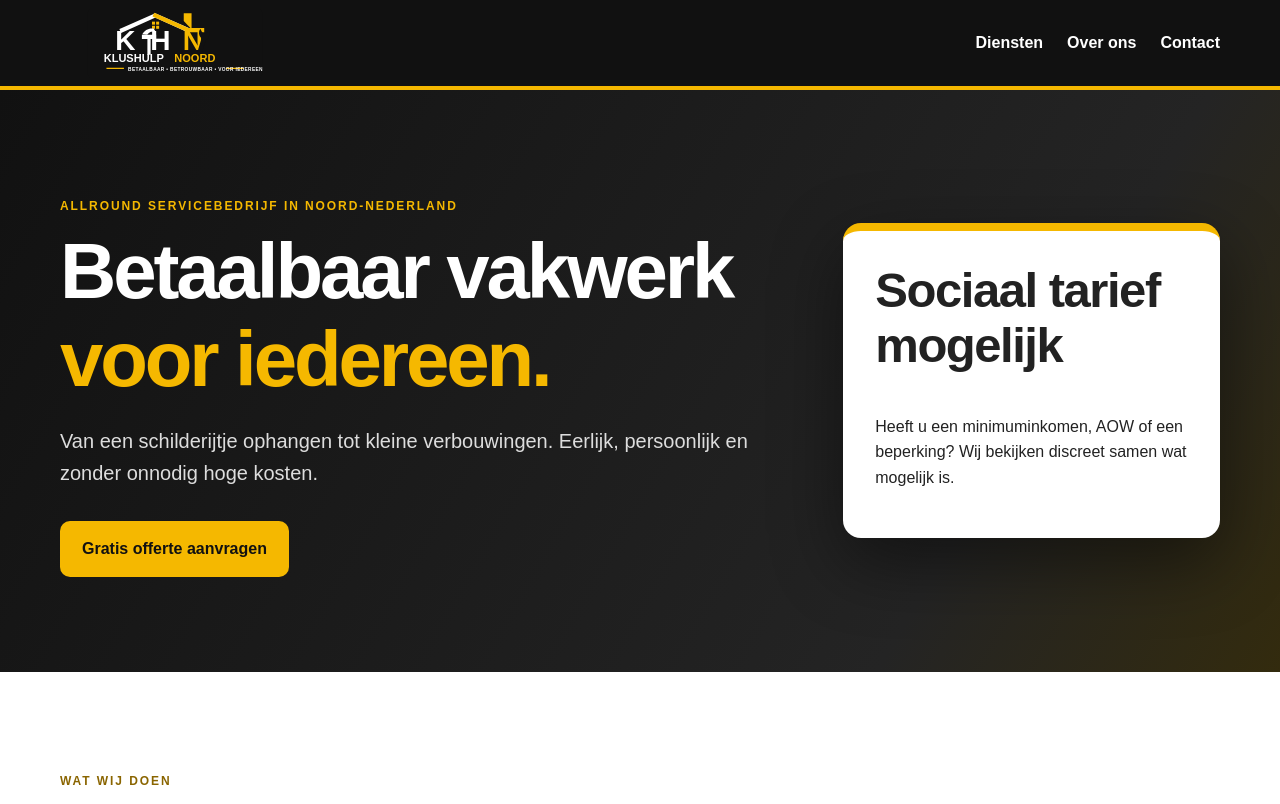
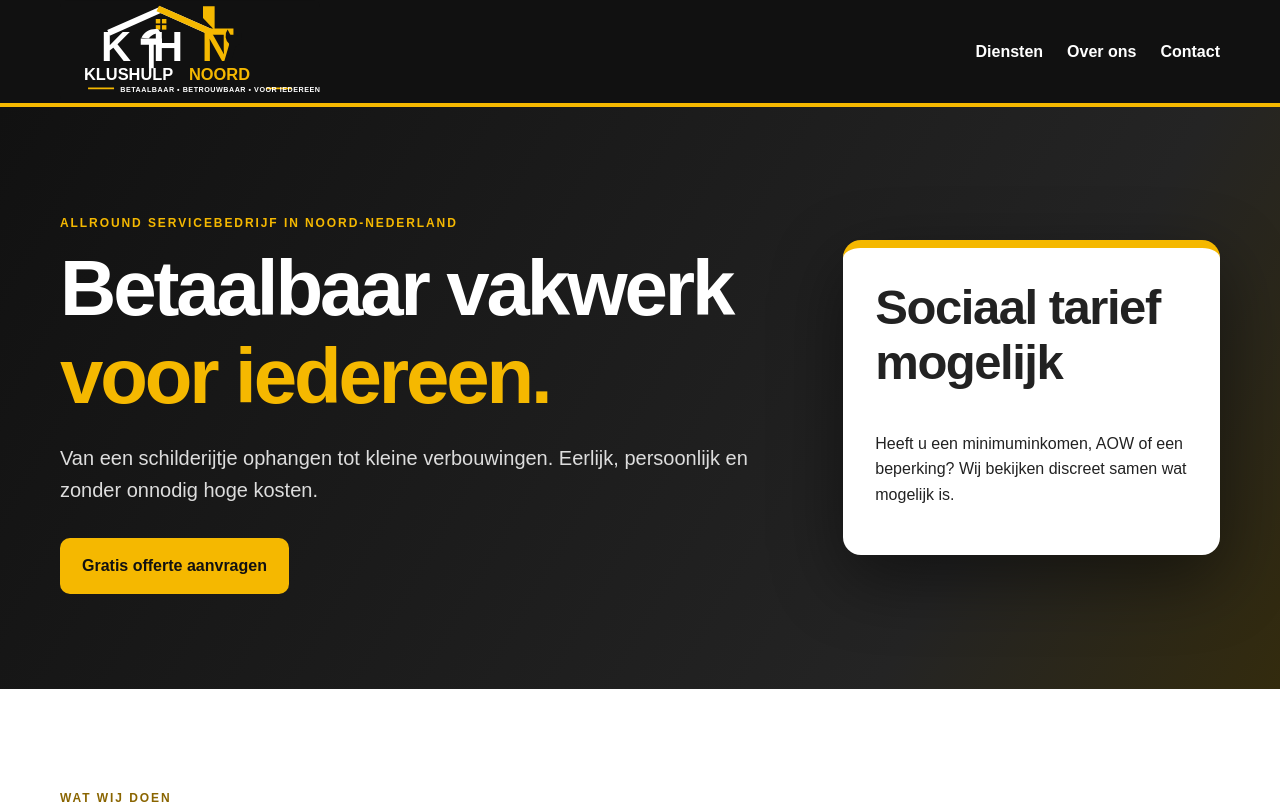
Before and after one commit to Jv420/KlusHulp-Noord-Website, a Next.js app: page / in a window 1280 px wide. Shown: the top 804 px of the page. Built offline with nearby package versions, Linux system fonts and the light colour scheme.

Commit message:
Gebruik het officiële logo in de websiteheader

```diff
--- a/app/page.tsx
+++ b/app/page.tsx
@@ -3,7 +3,7 @@ import Image from "next/image";
 const services = ["Kleine klussen en montage","Timmer- en herstelwerk","Schilder- en kitwerk","Kleine verbouwingen","Tuin en buiten","Klein auto-onderhoud op afspraak"];
 
 export default function Home(){return <>
-<header><div className="wrap nav"><Image src="/logo-klushulp-noord.svg" alt="KlusHulp Noord" width={230} height={69} priority/><nav><a href="#diensten">Diensten</a><a href="#over">Over ons</a><a href="#contact">Contact</a></nav></div></header>
+<header><div className="wrap nav"><Image className="site-logo" src="/logo-klushulp-noord.svg" alt="KlusHulp Noord - Betaalbaar vakwerk voor iedereen" width={260} height={103} priority/><nav><a href="#diensten">Diensten</a><a href="#over">Over ons</a><a href="#contact">Contact</a></nav></div></header>
 <main><section className="hero"><div className="wrap grid"><div><p className="eyebrow">Allround servicebedrijf in Noord-Nederland</p><h1>Betaalbaar vakwerk<br/><span>voor iedereen.</span></h1><p className="lead">Van een schilderijtje ophangen tot kleine verbouwingen. Eerlijk, persoonlijk en zonder onnodig hoge kosten.</p><a className="btn" href="mailto:info@klushulpnoord.nl?subject=Offerteaanvraag">Gratis offerte aanvragen</a></div><aside><h2>Sociaal tarief mogelijk</h2><p>Heeft u een minimuminkomen, AOW of een beperking? Wij bekijken discreet samen wat mogelijk is.</p></aside></div></section>
 <section id="diensten" className="section"><div className="wrap"><p className="eyebrow dark">Wat wij doen</p><h2>Van kleine klus tot renovatie</h2><div className="cards">{services.map(s=><article key={s}><h3>{s}</h3><p>Neem contact op voor een eerlijke inschatting en duidelijke prijsafspraak.</p></article>)}</div></div></section>
 <section id="over" className="section black"><div className="wrap cols"><div><p className="eyebrow">Onze missie</p><h2>Wij kijken niet alleen naar de klus, maar ook naar de mens.</h2></div><p>KlusHulp Noord is opgericht vanuit de overtuiging dat iedereen een veilig en goed onderhouden thuis verdient. Een kleine beurs mag geen reden zijn om noodzakelijke werkzaamheden uit te stellen.</p></div></section>
```
